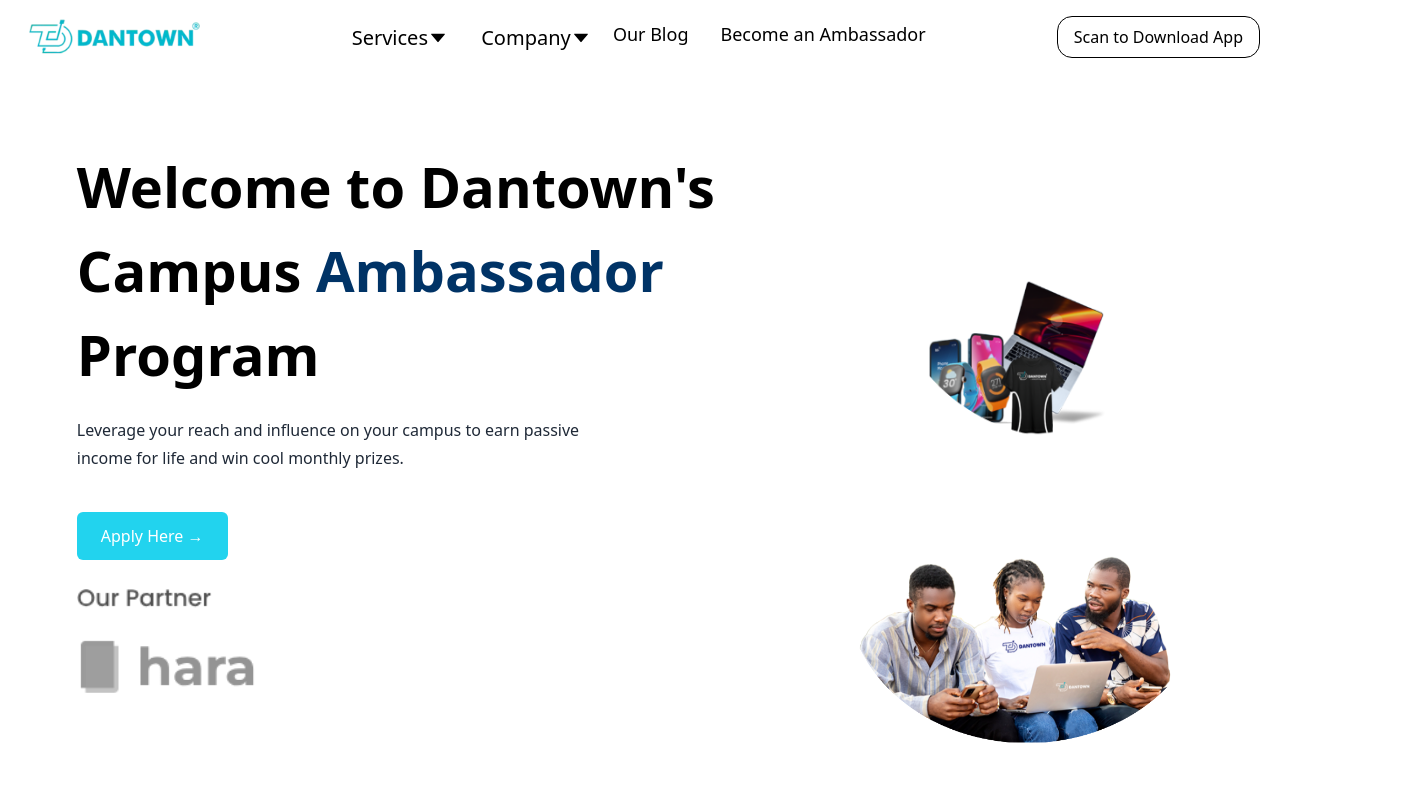
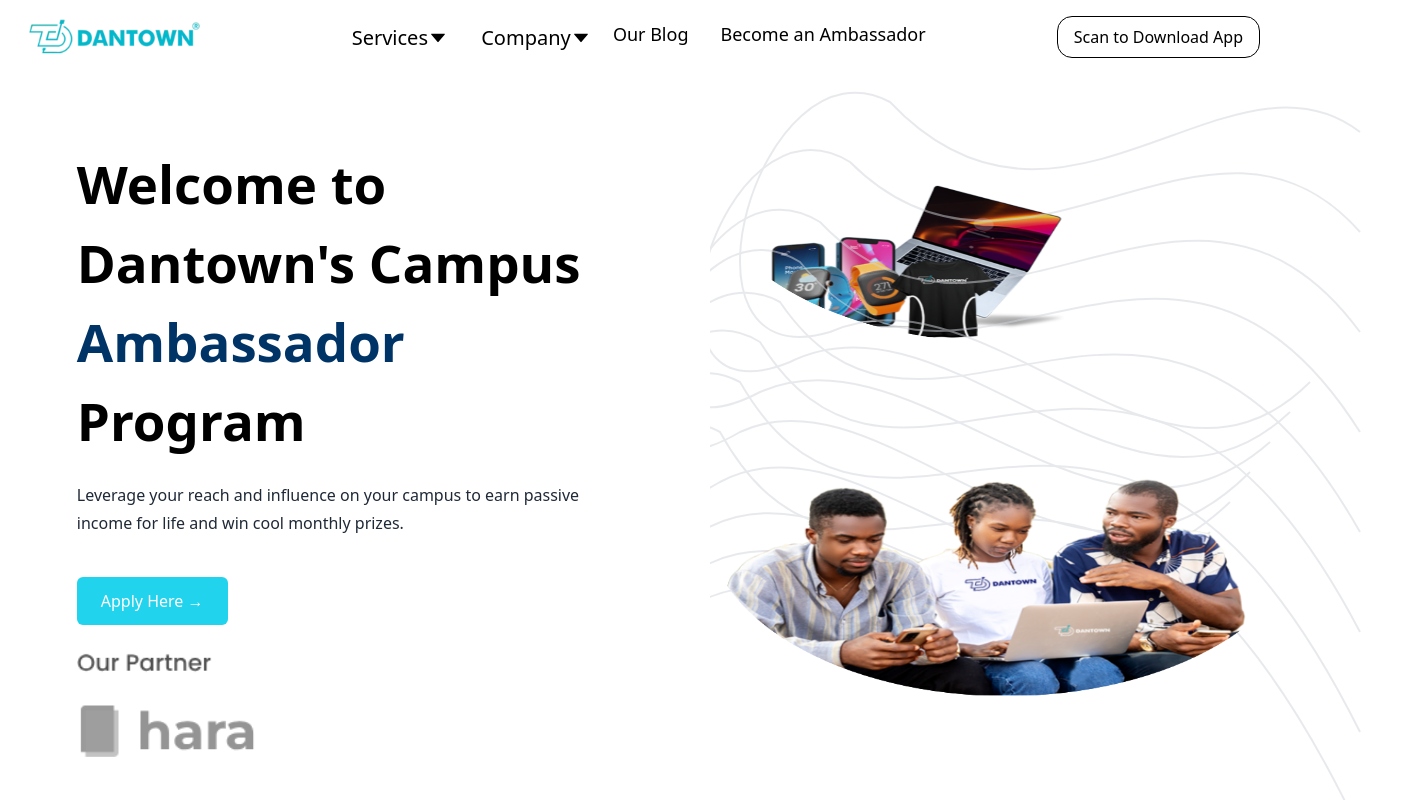
Before and after one commit to AmosGloria/godantown_copy_with_tailwindcss, a Next.js app: page /ambassador in a window 1280 px wide. Shown: the top 800 px of the page, 1410 px wide, since content can reach past the window. Built offline with nearby package versions, Linux system fonts and the light colour scheme.

Commit message:
Fix: modified the ambassador file

```diff
--- a/app/ambassador/page.tsx
+++ b/app/ambassador/page.tsx
@@ -9,53 +9,70 @@
 
 export default function AmbassadorPage() {
   return (
-    <div>
+    <div className="relative">
       <Navbar />
 
       {/* Main Container */}
-      <div className="flex flex-wrap justify-between items-start px-[6%] py-[3%] gap-2 lg:gap-7">
+      <div className="flex flex-wrap justify-start items-start px-[6%] py-[3%] gap-0 lg:gap-4 relative">
 
         {/* Left Side */}
-        <div className="flex-1 max-w-[68%] mt-8">
-          <h1 className="text-[2rem]  md:text-[3.5rem] font-bold font-sans mb-5">
+        <div className="flex-1 w-full sm:w-[50%] mt-8 flex flex-col items-center sm:items-center">
+          <h1 className="w-full text-[1.6rem] md:text-[3.3rem] font-bold font-sans mb-5 text-left">
             Welcome to Dantown&apos;s Campus
             <span className="text-navy"> Ambassador</span> Program
           </h1>
-          <p className="text-base leading-7 mb-5 text-gray-800">
-            Leverage your reach and influence on your campus to earn passive
-            <span className="block">
-              income for life and win cool monthly prizes.
-            </span>
+          <p className="w-full text-base leading-7 mb-5 text-gray-800 text-left">
+            Leverage your reach and influence on your campus to earn passive income for life and win cool monthly prizes.
           </p>
 
           {/* Apply Button */}
-          <Link href="https://docs.google.com/forms/d/e/1FAIpQLSelIxU_41SleXbwEqRx8sJCnvRNiyhwhh1ansirNR6phvBFpA/viewform">
-            <button className="bg-cyan-400 text-white border-none px-6 py-3 rounded-md text-base mt-5 transition-all duration-300 hover:bg-cyan-600 hover:scale-105">
-              Apply Here <span>&#8594;</span>
-            </button>
-          </Link>
+          <div className="flex justify-left sm:justify-left w-full">
+            <Link href="https://docs.google.com/forms/d/e/1FAIpQLSelIxU_41SleXbwEqRx8sJCnvRNiyhwhh1ansirNR6phvBFpA/viewform">
+              <button className="bg-cyan-400 text-white border-none px-6 py-3 rounded-md text-base mt-5 transition-all duration-300 hover:bg-cyan-600 hover:scale-105">
+                Apply Here <span>&#8594;</span>
+              </button>
+            </Link>
+          </div>
 
           {/* Hara Image */}
-          <div className="mt-5 grayscale">
+          <div className="mt-5 grayscale flex justify-left sm:justify-left w-full">
             <Image src="/hara.png" alt="hara" width={180} height={80} />
           </div>
         </div>
 
-        {/* Right Side */}
-        <div className="flex-1 flex flex-col items-end gap-1 max-w-[32%] -mt-6 -mr-1">
+        {/* Right Side - Images Adjusted */}
+        <div className="flex-1 w-full sm:w-[50%] flex flex-col items-center gap-1 h-auto !mt-[-200px] sm:!mt-[-120px] ml-[0] sm:ml-[0] relative">
+
+          {/* Stylish Wavy Circular Lines SVG */}
+          <div className="absolute top-[-10px] left-[-100%] sm:left-[-115%] w-[600px] sm:w-[700px] opacity-50 z-[0] sm:block hidden">
+            <svg viewBox="0 0 700 1000" fill="none" xmlns="http://www.w3.org/2000/svg" transform="scale(-1,1) translate(-700,0)">
+              <path d="M50,150 C180,50 350,300 520,120 C650,50 750,400 580,350 C420,280 250,550 100,400" stroke="#D1D5DB" strokeWidth="2" fill="none"/>
+              <path d="M50,250 C200,80 390,350 560,180 C690,100 790,450 620,380 C460,300 280,580 120,430" stroke="#D1D5DB" strokeWidth="2" fill="none"/>
+              <path d="M50,350 C220,120 420,420 590,240 C720,160 820,500 650,410 C490,340 310,610 140,460" stroke="#D1D5DB" strokeWidth="2" fill="none"/>
+              <path d="M50,450 C240,150 450,480 610,280 C740,200 840,550 670,450 C520,380 340,670 160,490" stroke="#D1D5DB" strokeWidth="2" fill="none"/>
+              <path d="M50,550 C260,180 480,540 630,320 C760,250 860,600 690,500 C540,420 370,700 180,520" stroke="#D1D5DB" strokeWidth="2" fill="none"/>
+              <path d="M50,650 C280,210 500,600 650,360 C780,280 880,650 710,550 C560,460 400,730 200,550" stroke="#D1D5DB" strokeWidth="2" fill="none"/>
+              <path d="M50,750 C300,250 520,660 670,400 C800,330 900,700 730,600 C580,480 430,760 220,580" stroke="#D1D5DB" strokeWidth="2" fill="none"/>
+              <path d="M50,850 C320,280 540,720 690,450 C820,380 920,750 750,650 C600,500 460,790 240,610" stroke="#D1D5DB" strokeWidth="2" fill="none"/>
+            </svg>
+          </div>
+
+          {/* First Image (Always Visible) */}
           <Image
             src="/campusGadgets.png"
             alt="Campus Gadgets"
             width={600}
             height={400}
-            className="-mr-10 w-[600px] h-[350px]"
+            className="hidden sm:block !w-[600px] !h-[350px] !max-w-none mr-[-150px] "
           />
+
+          {/* Second Image */}
           <Image
             src="/campusAmbassador.png"
             alt="Campus Ambassador"
             width={600}
             height={400}
-            className="w-[600px] h-auto"
+            className="!w-[600px] !h-[350px] !max-w-none sm:mr-[-160px] relative z-[0] opacity-30 sm:opacity-100"
           />
         </div>
       </div>
--- a/app/layout.tsx
+++ b/app/layout.tsx
@@ -17,6 +17,10 @@
 export default function RootLayout({ children }: RootLayoutProps) {
   return (
     <html lang="en">
+      <head>
+        {/* Viewport meta tag to ensure mobile responsiveness */}
+        <meta name="viewport" content="width=device-width, initial-scale=1.0" />
+      </head>
       <body>{children}</body>
     </html>
   );
--- a/tailwind.config.js
+++ b/tailwind.config.js
@@ -35,7 +35,14 @@
       },
       clipPath: {
         'circle-50': 'circle(50% 50% at 50% 0%)',  // Custom clip-path
-      }
+      },
+      screens: {
+        sm: '640px',  // Mobile breakpoint
+        md: '768px',  // Tablet breakpoint
+        lg: '1024px', // Desktop breakpoint
+        xl: '1280px',
+        '2xl': '1536px',
+      },
     },
   },
   plugins: [],
```
